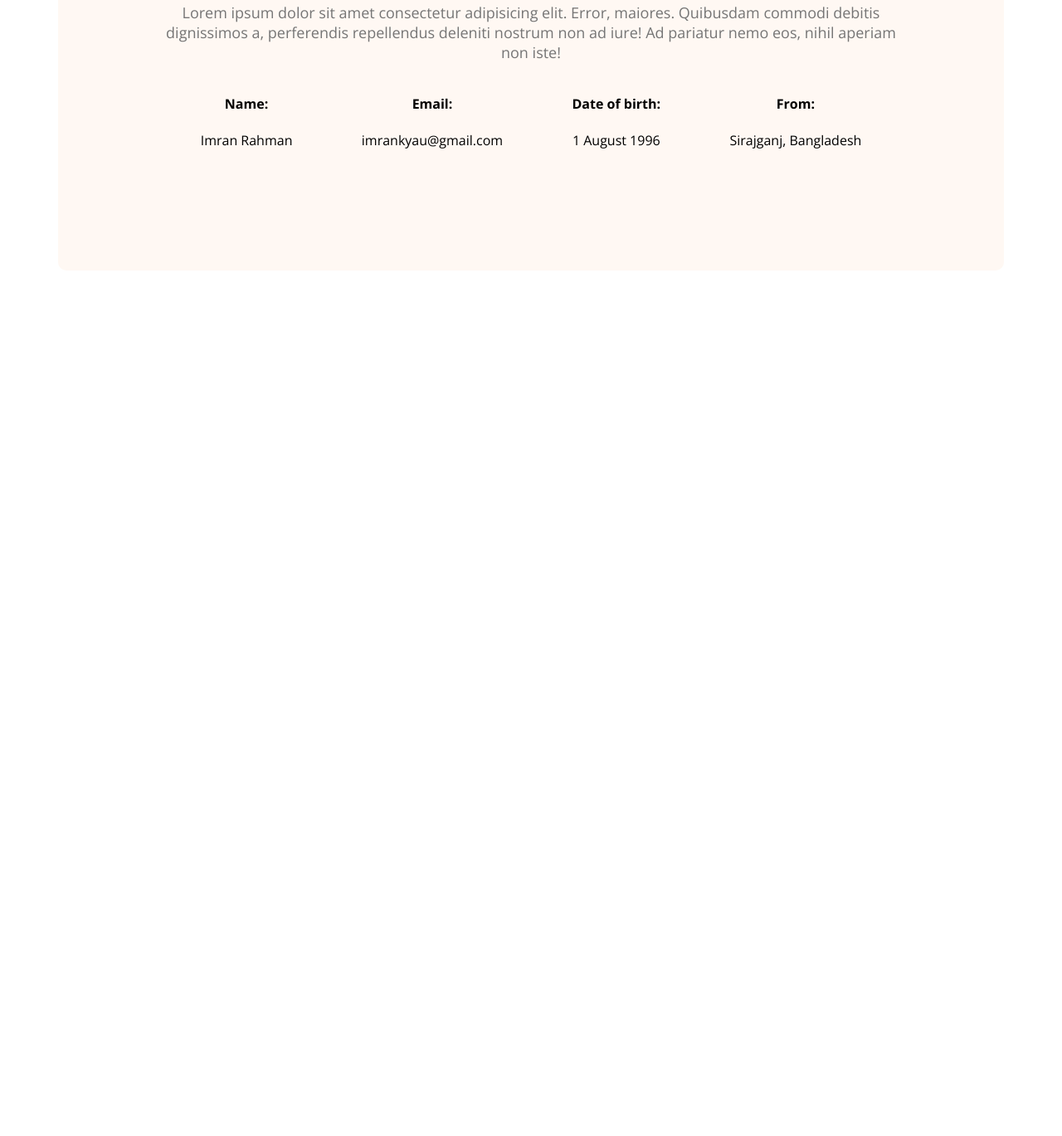
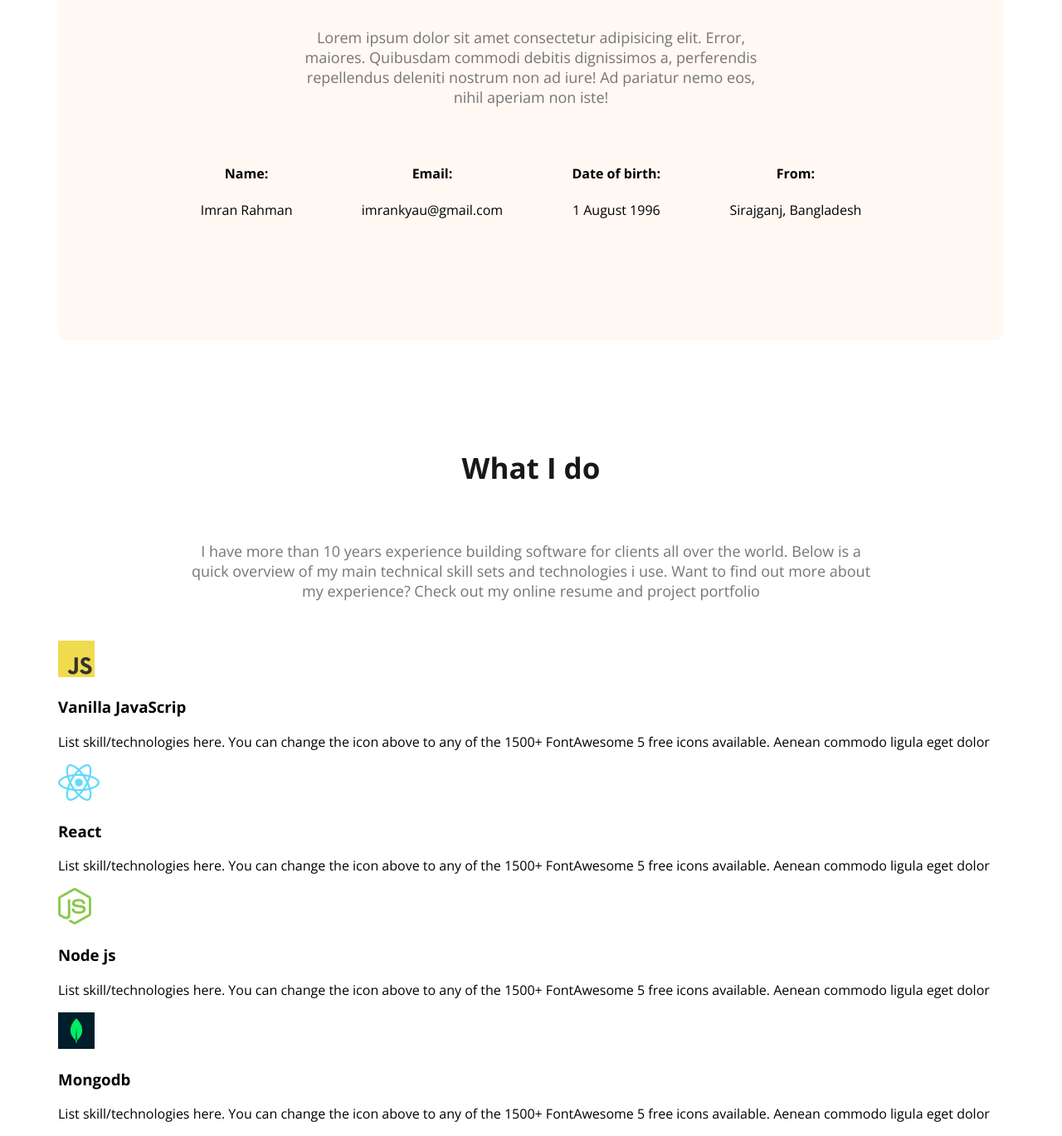
Before and after one commit to Imran773/first-project-repo, a plain HTML site: page index.html in a window 1280 px wide. Shown: the part 1063-2432 px from the top of the page at 83% size. Before the commit the page ends 1519 px from the top, so only its background shows below. Drawn offline with nearby package versions, Linux system fonts and the light colour scheme.

Commit message:
added the what id section

```diff
--- a/index.html
+++ b/index.html
@@ -62,6 +62,40 @@
                 </div>
             </div>
         </section>
+
+        <!-- what i do section start -->
+         <section>
+            <h3 class="section-title">What I do</h3>
+            <p class="section-description">
+                I have more than 10 years experience building software for clients all over
+                the world. Below is a quick overview of my main technical skill sets and technologies i use. Want to
+                find out more about my experience? Check out my online resume and project portfolio
+            </p>
+
+            <div class="skill-container">
+                <!-- .skill*4>img+h3.skill-title+p.skill-description -->
+                <div class="skill">
+                    <img src="images/icons/js.png" alt="">
+                    <h3 class="skill-title">Vanilla JavaScrip</h3>
+                    <p class="skill-description">List skill/technologies here. You can change the icon above to any of the 1500+ FontAwesome 5 free icons available. Aenean commodo ligula eget dolor</p>
+                </div>
+                <div class="skill">
+                    <img src="images/icons/react.png" alt="">
+                    <h3 class="skill-title">React</h3>
+                    <p class="skill-description">List skill/technologies here. You can change the icon above to any of the 1500+ FontAwesome 5 free icons available. Aenean commodo ligula eget dolor</p>
+                </div>
+                <div class="skill">
+                    <img src="images/icons/nodejs.png" alt="">
+                    <h3 class="skill-title">Node js</h3>
+                    <p class="skill-description">List skill/technologies here. You can change the icon above to any of the 1500+ FontAwesome 5 free icons available. Aenean commodo ligula eget dolor</p>
+                </div>
+                <div class="skill">
+                    <img src="images/icons/mongo.png" alt="">
+                    <h3 class="skill-title">Mongodb</h3>
+                    <p class="skill-description">List skill/technologies here. You can change the icon above to any of the 1500+ FontAwesome 5 free icons available. Aenean commodo ligula eget dolor</p>
+                </div>
+            </div>
+         </section>
     </main>
 
     <footer>
--- a/styles/portfolio.css
+++ b/styles/portfolio.css
@@ -67,7 +67,7 @@ nav a{
 
 header{
     background-color: #FFF8F3;
-    background-image: url('../images/header-bg2.jpg');
+    background-image: url('../images/header_bg.png');
     background-repeat: no-repeat;
     background-position: bottom right;
 
@@ -122,3 +122,6 @@ main{
 .about-info{
     text-align: center;
 }
+.section-description{
+    padding: 30px 150px;
+}
```
Also changed, not shown: images/developer.png (added), images/header-bg.jpg (deleted), images/header-bg2.jpg (deleted), images/header_bg.png (added), images/icons/facebook.png (added), images/icons/insta.png (added), images/icons/js.png (added), images/icons/mongo.png (added), images/icons/nodejs.png (added), images/icons/react.png (added), images/icons/twitter.png (added).
